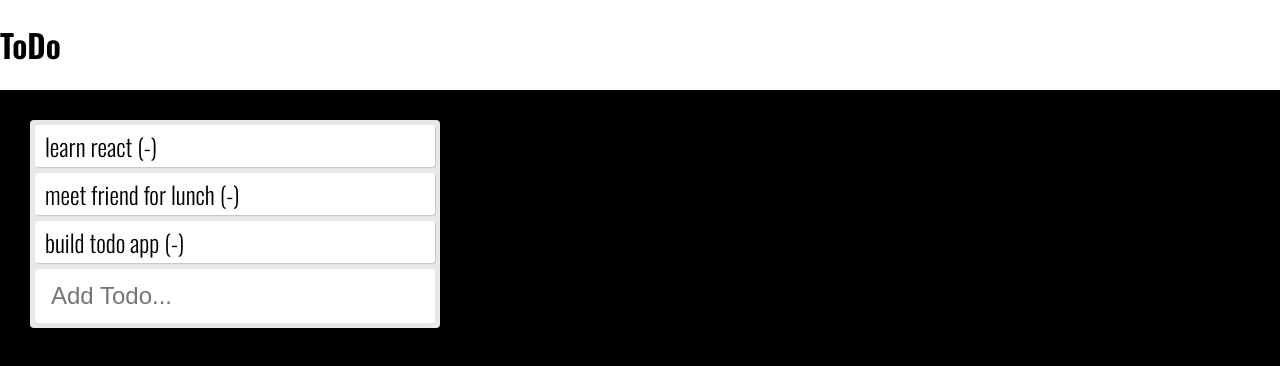
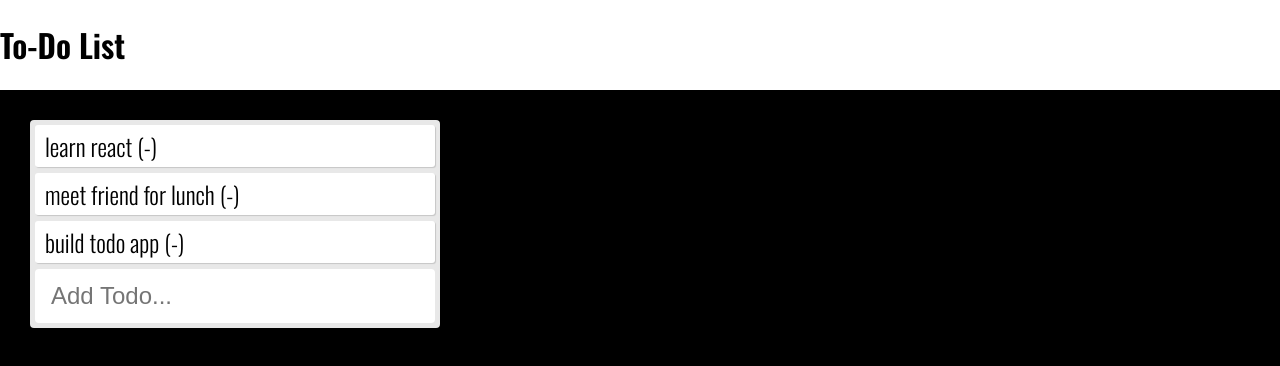
Before and after one commit to carolinefrance/To-Do, a plain HTML site: page index.html in a window 1280 px wide. Drawn offline with nearby package versions, Linux system fonts and the light colour scheme.

Commit message:
Update index.html
Modified text

```diff
--- a/index.html
+++ b/index.html
@@ -3,7 +3,7 @@
 <html>
   <head>
     <meta charset="UTF-8" />
-    <title>ToDo</title>
+    <title>To-Do List</title>
     <!-- CJ added Google fonts -->
     <link rel="preconnect" href="https://fonts.googleapis.com">
     <link rel="preconnect" href="https://fonts.gstatic.com" crossorigin>
@@ -16,7 +16,7 @@
   </head>
   <body>
 
-    <h1>ToDo</h1>
+    <h1>To-Do List</h1>
 
     <!-- we will put our teact component inside this div -->
     <div id="root"></div>
```
